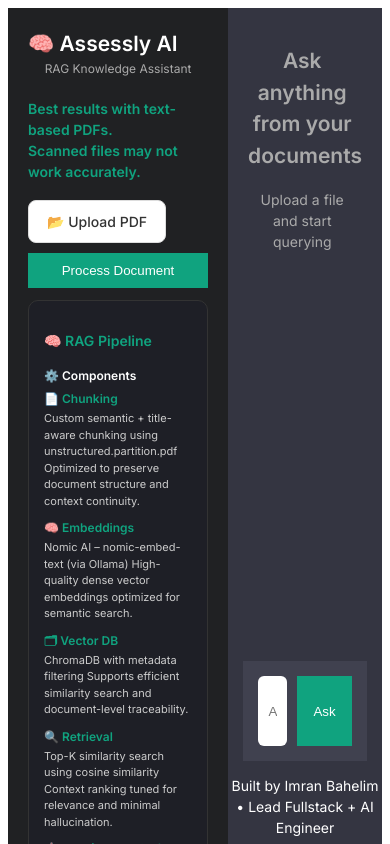
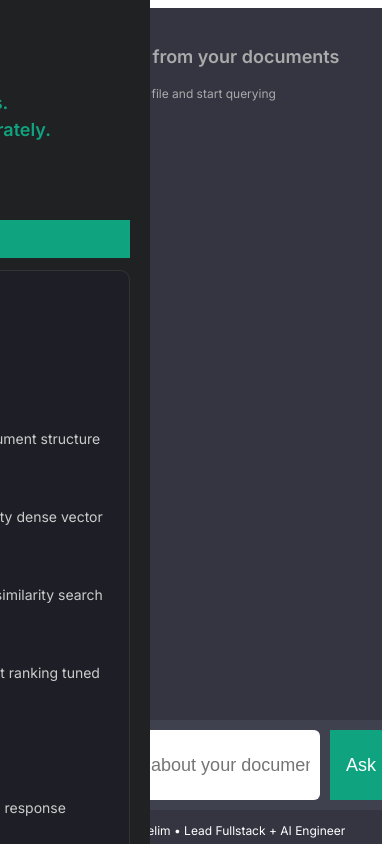
Before and after one commit to BahelimImran/Assessly, an Angular app in the folder frontend/: page / in a window 390 px wide. Shown: the top 844 px of the page. Built offline with nearby package versions, Linux system fonts and the light colour scheme.

Commit message:
code changes: updated ui and sse

```diff
--- a/frontend/src/app/features/upload-syllabus/upload-syllabus.component.css
+++ b/frontend/src/app/features/upload-syllabus/upload-syllabus.component.css
@@ -7,14 +7,33 @@ body {
 .app-container {
   display: flex;
   height: 100vh;
+  overflow: hidden;
 }
 
 /* SIDEBAR */
 .sidebar {
-  width: 300px;
+  width: 500px;
+  min-width: 460px;
+  max-width: 520px;
   background: #202123;
   color: white;
   padding: 20px;
+  overflow-y: auto;
+}
+
+@media (max-width: 768px) {
+  .sidebar {
+    position: absolute;
+    left: -100%;
+    top: 0;
+    height: 100%;
+    z-index: 1000;
+    transition: left 0.3s ease;
+  }
+
+  .sidebar.open {
+    left: 0;
+  }
 }
 
 .sidebar h2 {
@@ -82,10 +101,12 @@ body {
 .question {
   margin-left: 30%;
   margin-right: 20%;
+  font-size: 16px;
 }
 .answer {
   margin-left: 10%;
   margin-right: 40%;
+  font-size: 16px;
 }
 
 .user {
@@ -95,7 +116,13 @@ body {
 
 .ai {
   background: #444654;
-  align-self: flex-start;
+  margin-right: flex-start;
+}
+
+@media (max-width: 768px) {
+  .message {
+    max-width: 90%;
+  }
 }
 
 .empty-state {
@@ -109,13 +136,26 @@ body {
 
 }
 
+@media (max-width: 768px) {
+  .app-container {
+    flex-direction: column;
+  }
+
+  .chat-container {
+    width: 100%;
+  }
+}
+
 /* INPUT */
 .input-box {
   display: flex;
-  padding: 15px;
+  padding: 10px;
   background: #40414f;
-  margin-left: 10%;
-  margin-right: 10%;
+  width: 100%;
+  max-width: 900px;
+  margin: 0 auto;
+  position: sticky;
+  bottom: 0;
 }
 
 .input-box input {
@@ -250,11 +290,11 @@ body {
 
 .tech-item strong {
   color: #10a37f;
-  font-size: 12px;
+  font-size: 16px;
 }
 
 .tech-item p {
-  font-size: 11px;
+  font-size: 14px;
   color: #ccc;
   margin: 2px 0 0;
 }
@@ -275,3 +315,11 @@ body {
   color: #4CAF50;
   box-shadow: 0 4px 10px rgba(0,0,0,0.08);
 }
+
+h2 {
+  font-size: clamp(18px, 2vw, 28px);
+}
+
+p {
+  font-size: clamp(12px, 1.5vw, 20px);
+}
--- a/frontend/src/app/features/upload-syllabus/upload-syllabus.component.html
+++ b/frontend/src/app/features/upload-syllabus/upload-syllabus.component.html
@@ -6,20 +6,35 @@
     <p class="tagline">RAG Knowledge Assistant</p>
 
     <div class="upload-box">
-      <h4 style="color: #10a37f;display: flex;justify-content: center;">Best results with text-based PDFs.<br>Scanned files may not work accurately.</h4>
+      <h4 style="color: #10a37f;display: flex;justify-content: center;font-size: 18px;">Best results with text-based
+        PDFs.<br>Scanned files may not work accurately.</h4>
 
       <label class="upload-btn-white">
         📂 Upload PDF
         <input type="file" accept="application/pdf" (change)="onFileSelected($event)" hidden>
       </label>
-      <button (click)="uploadFile()" [disabled]="isUploading">
+      <button (click)="uploadFile()" [disabled]="isUploading" style="font-size: 16px;">
         {{ isUploading ? 'Processing...' : 'Process Document' }}
       </button>
 
-      <p class="status">{{ message }}</p>
+      <p class="status">{{ pickedFile }}</p>
+      <p *ngIf="logs.length == 0" class="status">{{ message }}</p>
     </div>
     <div *ngIf="logs.length > 0">
-      <h4>File Processing status</h4>
+      <h4>
+        <svg *ngIf="message != '✅ All set! You can start asking questions now.'" width="50" height="20" viewBox="0 0 50 20">
+          <circle cx="10" cy="10" r="4" fill="#aaa">
+            <animate attributeName="opacity" values="0.2;1;0.2" dur="1.2s" repeatCount="indefinite" begin="0s"></animate>
+          </circle>
+          <circle cx="25" cy="10" r="4" fill="#aaa">
+            <animate attributeName="opacity" values="0.2;1;0.2" dur="1.2s" repeatCount="indefinite" begin="0.2s"></animate>
+          </circle>
+          <circle cx="40" cy="10" r="4" fill="#aaa">
+            <animate attributeName="opacity" values="0.2;1;0.2" dur="1.2s" repeatCount="indefinite" begin="0.4s"></animate>
+          </circle>
+        </svg>
+        File Processing status
+      </h4>
       <div *ngFor="let log of logs">
         {{ log }}
       </div>
@@ -29,11 +44,11 @@
 
       <div class="info-panel rag-panel">
 
-        <h3>🧠 RAG Pipeline</h3>
+        <h3 style="font-size: 18px;">🧠 RAG Pipeline</h3>
 
         <!-- COMPONENT DETAILS -->
         <div class="info-section">
-          <h4>⚙️ Components</h4>
+          <h4 style="font-size: 16px;">⚙️ Components</h4>
 
           <div *ngFor="let item of ragArchitecture.components" class="tech-item">
             <strong>{{ item.title }}</strong>
@@ -44,9 +59,9 @@
         <!-- BADGE -->
         <div class="tech-item">
           <strong>🚀 Design Philosophy</strong>
-        <p class="badge">
-          Built for scalable semantic retrieval, low-latency inference, and explainable AI responses.
-        </p>
+          <p class="badge">
+            Built for scalable semantic retrieval, low-latency inference, and explainable AI responses.
+          </p>
         </div>
         <!-- <p class="badge">
           🚀 Built for scalable semantic retrieval, low-latency inference, and explainable AI responses.
@@ -74,8 +89,19 @@
         </div>
 
         <!-- <p>{{qa.isQuerying}}</p> -->
-        <span *ngIf="qa.isQuerying"  class="message ai answer">
-          ⏳ Thinking...
+        <span *ngIf="qa.isQuerying" class="message ai answer">
+          <!-- ⏳ Thinking... -->
+          <svg width="50" height="20" viewBox="0 0 50 20">
+            <circle cx="10" cy="10" r="4" fill="#aaa">
+              <animate attributeName="opacity" values="0.2;1;0.2" dur="1.2s" repeatCount="indefinite" begin="0s" />
+            </circle>
+            <circle cx="25" cy="10" r="4" fill="#aaa">
+              <animate attributeName="opacity" values="0.2;1;0.2" dur="1.2s" repeatCount="indefinite" begin="0.2s" />
+            </circle>
+            <circle cx="40" cy="10" r="4" fill="#aaa">
+              <animate attributeName="opacity" values="0.2;1;0.2" dur="1.2s" repeatCount="indefinite" begin="0.4s" />
+            </circle>
+          </svg>
         </span>
 
         <div *ngIf="qa.answer"  class="message ai answer">
@@ -89,10 +115,10 @@
     <!-- INPUT BOX -->
     <div class="input-box">
       <input [(ngModel)]="question" name="question" [disabled]="askDisable"
-        style="width: 100%;height: 50px;"
+        style="width: 100%;height: 50px;font-size: 18px;"
         placeholder="Ask a question about your document..." />
 
-      <button (click)="getAnswer()" [disabled]="askDisable">
+      <button (click)="getAnswer()" [disabled]="askDisable" style="font-size: 18px;">
         Ask
       </button>
     </div>
--- a/frontend/src/app/features/upload-syllabus/upload-syllabus.component.ts
+++ b/frontend/src/app/features/upload-syllabus/upload-syllabus.component.ts
@@ -23,6 +23,7 @@ export class UploadSyllabusComponent implements OnInit{
 
   selectedFile: File | null = null;
   message = '';
+  pickedFile : string ='';
   isUploading = false;
 
   question: string = '';
@@ -111,7 +112,7 @@ Context ranking tuned for relevance and minimal hallucination.`
     },
     {
       title: '🤖 LLM (Generation)',
-      value: 'Ollama (Mistral / LLaMA) for grounded answers'
+      value: 'Ollama (Mistral) for grounded answers'
     },
     {
       title: '🧩 Orchestration',
@@ -135,7 +136,7 @@ Context ranking tuned for relevance and minimal hallucination.`
     const input = event.target as HTMLInputElement;
     if (input.files && input.files.length > 0) {
       this.selectedFile = input.files[0];
-      this.message = `Selected: ${this.selectedFile.name}`;
+      this.pickedFile = `Selected: ${this.selectedFile.name}`;
     }
   }
 
```
